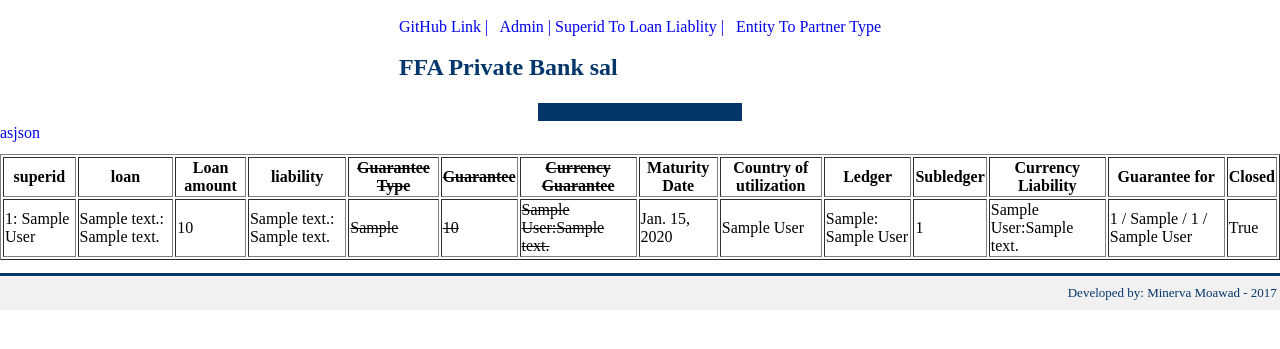
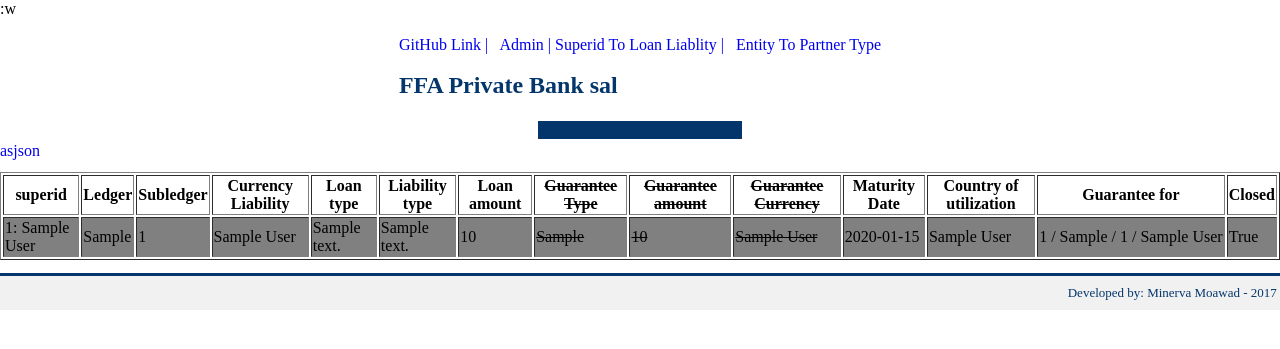
Before and after one commit to minerva22/ffa-cdr-admin, a Django app: page / in a window 1280 px wide. Shown: the top 349 px of the page. Run offline with Django 3.2, Linux system fonts and the light colour scheme; tables that the repository leaves empty hold one stand-in row (values such as "Sample post").

Commit message:
aesthetic changes

```diff
--- a/cdradmin/templates/cdradmin/index.html
+++ b/cdradmin/templates/cdradmin/index.html
@@ -1,3 +1,5 @@
+{% load humanize %}
+:w
 <HTML>
 <HEAD>
 <title>FFA Private Bank - Cdr Admin</title>
@@ -69,35 +71,40 @@
 
 <tr>
   <th>superid</th>
-  <th>loan</th>
-  <th>Loan amount</th>
-  <th>liability</th>
-  <th><strike>Guarantee Type</strike></th>
-  <th><strike>Guarantee</strike></th>
-  <th><strike>Currency Guarantee</strike></th>
-  <th>Maturity Date</th>
-  <th>Country of utilization</th>
   <th>Ledger</th>
   <th>Subledger</th>
   <th>Currency Liability</th>
+
+  <th>Loan type</th>
+  <th>Liability type</th>
+  <th>Loan amount</th>
+
+  <th><strike>Guarantee Type</strike></th>
+  <th><strike>Guarantee amount</strike></th>
+  <th><strike>Guarantee Currency</strike></th>
+  <th>Maturity Date</th>
+  <th>Country of utilization</th>
   <th>Guarantee for</th>
   <th>Closed</th>
 </tr>
 {% for x in object_list %}
-<tr>
+<tr {% if x.closed %} bgcolor="grey" {% endif %}>
   <td>{{x.superid}}</td>
-  <td>{{x.loan_type}}</td>
-  <td>{{x.loan_amount}}</td>
-  <td>{{x.liability_type}}</td>
+  <td title="{{x.ledger.name}}">{{x.ledger.ledger}}</td>
+  <td>{{x.subledger}}</td>
+  <td>{{x.currency_liability.name}}</td>
+
+  <td title="{{x.loan_type.long_description}}">{{x.loan_type.short_description}}</td>
+
+  <td title="{{x.liability_type.long_description}}">{{x.liability_type.short_description}}</td>
+  <td>{{x.loan_amount|intcomma}}</td>
+
   <td><strike>{{x.guarantee_type}}</strike></td>
-  <td><strike>{{x.guarantee_amount}}</strike></td>
-  <td><strike>{{x.guarantee_currency}}</strike></td>
-  <td>{{x.maturity_date}}</td>
+  <td><strike>{{x.guarantee_amount|intcomma}}</strike></td>
+  <td><strike>{{x.guarantee_currency.name}}</strike></td>
+  <td>{{x.maturity_date|date:"Y-m-d"}}</td>
   <td>{{x.country_of_utilization}}</td>
-  <td>{{x.ledger}}</td>
-  <td>{{x.subledger}}</td>
-  <td>{{x.currency_liability}}</td>
-  <td>
+  <td nowrap>
     {% if x.guarantee_for %}
       {{x.guarantee_for.superid.superid}} / {{x.guarantee_for.ledger.ledger}} / {{x.guarantee_for.subledger}} / {{x.guarantee_for.currency_liability.name}}
     {% endif %}
--- a/ffacdradmin/settings.py
+++ b/ffacdradmin/settings.py
@@ -38,6 +38,7 @@
     'django.contrib.sessions',
     'django.contrib.messages',
     'django.contrib.staticfiles',
+    'django.contrib.humanize',
 ]
 
 MIDDLEWARE = [
```
